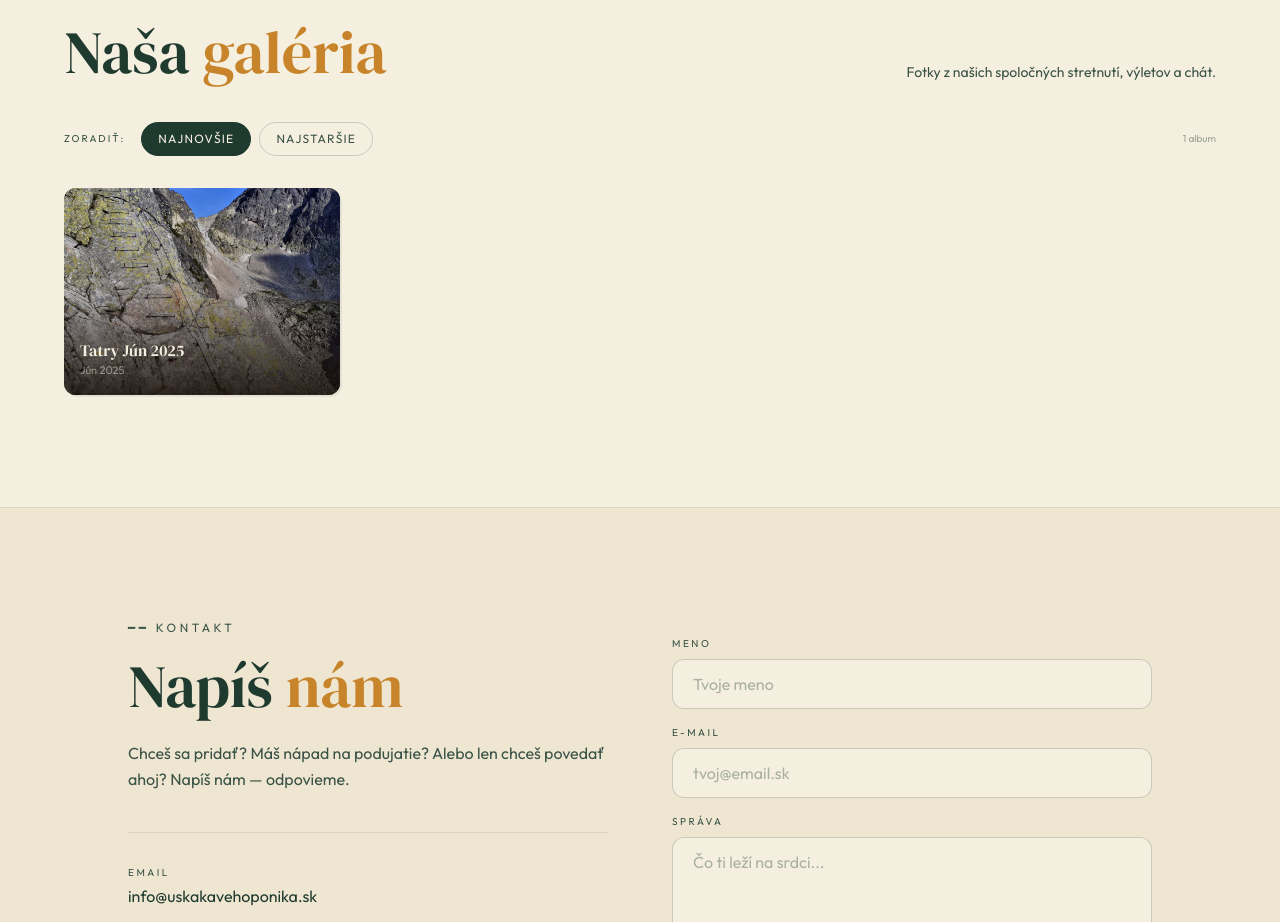
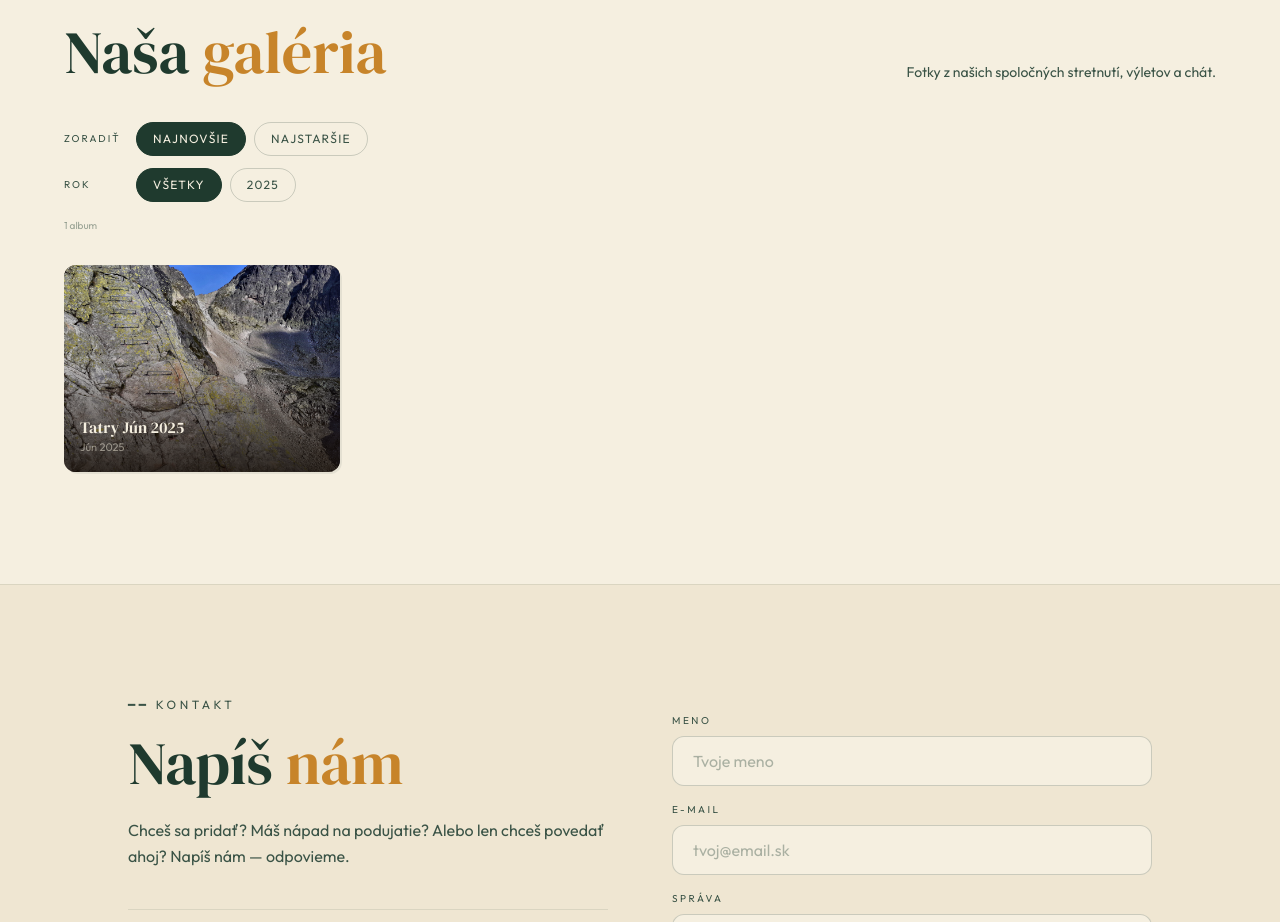
Before and after one commit to Zvalon/Web-uskakavehoponika, a React (Vite) app in the folder frontend/: page / in a window 1280 px wide. Shown: the part 3404-4326 px from the top of the page. Built offline with nearby package versions, Linux system fonts and the light colour scheme.

Commit message:
Add year filter to gallery

```diff
--- a/frontend/src/components/Gallery.jsx
+++ b/frontend/src/components/Gallery.jsx
@@ -187,17 +187,40 @@ function AlbumCard({ album, onOpenPrivate }) {
   )
 }
 
+function FilterBtn({ active, onClick, children }) {
+  return (
+    <button
+      onClick={onClick}
+      className={`font-body text-xs tracking-widest uppercase px-4 py-2 rounded-full border transition-all duration-200 whitespace-nowrap
+        ${active
+          ? 'bg-ink text-parchment border-ink'
+          : 'text-ink-soft border-ink/20 hover:border-ink/50 hover:text-ink'
+        }`}
+    >
+      {children}
+    </button>
+  )
+}
+
 // ── Hlavná sekcia ─────────────────────────────────────────────────────────────
 export default function Gallery() {
   const [modalAlbum, setModalAlbum] = useState(null)
-  const [sort, setSort] = useState('newest')
+  const [sort, setSort]             = useState('newest')
+  const [year, setYear]             = useState('all')
 
-  const sorted = useMemo(() => {
-    return [...ALBUMS].sort((a, b) => {
+  const years = useMemo(() => {
+    const unique = [...new Set(ALBUMS.map(a => a.sortDate.slice(0, 4)))]
+    return unique.sort((a, b) => b.localeCompare(a))
+  }, [])
+
+  const filtered = useMemo(() => {
+    return [...ALBUMS]
+      .filter(a => year === 'all' || a.sortDate.startsWith(year))
+      .sort((a, b) => {
         const cmp = a.sortDate.localeCompare(b.sortDate)
         return sort === 'newest' ? -cmp : cmp
       })
-  }, [sort])
+  }, [sort, year])
 
   return (
     <section id="galeria" className="py-16 md:py-28 px-4 sm:px-6 bg-parchment border-t border-ink/10">
@@ -221,32 +244,38 @@ export default function Gallery() {
           </motion.p>
         </motion.div>
 
-        {/* Filter */}
+        {/* Filtre */}
         <motion.div
           initial={{ opacity: 0, y: 12 }}
           whileInView={{ opacity: 1, y: 0 }}
           viewport={{ once: true }}
-          className="flex items-center gap-2 mb-8"
+          className="space-y-3 mb-8"
         >
-          <span className="font-body text-[10px] tracking-[0.2em] uppercase text-ink-soft mr-2">Zoradiť:</span>
+          {/* Zoradenie */}
+          <div className="flex flex-wrap items-center gap-2">
+            <span className="font-body text-[10px] tracking-[0.2em] uppercase text-ink-soft w-16">Zoradiť</span>
             {SORT_OPTIONS.map(opt => (
-            <button
-              key={opt.key}
-              onClick={() => setSort(opt.key)}
-              className={`font-body text-xs tracking-widest uppercase px-4 py-2 rounded-full border transition-all duration-200
-                ${sort === opt.key
-                  ? 'bg-ink text-parchment border-ink'
-                  : 'text-ink-soft border-ink/20 hover:border-ink/50 hover:text-ink'
-                }`}
-            >
+              <FilterBtn key={opt.key} active={sort === opt.key} onClick={() => setSort(opt.key)}>
                 {opt.label}
-            </button>
+              </FilterBtn>
             ))}
-          <span className="font-body text-[10px] text-ink-soft/50 ml-auto">
-            {sorted.length} {sorted.length === 1 ? 'album' : 'albumov'}
-          </span>
+          </div>
+
+          {/* Rok */}
+          <div className="flex flex-wrap items-center gap-2">
+            <span className="font-body text-[10px] tracking-[0.2em] uppercase text-ink-soft w-16">Rok</span>
+            <FilterBtn active={year === 'all'} onClick={() => setYear('all')}>Všetky</FilterBtn>
+            {years.map(y => (
+              <FilterBtn key={y} active={year === y} onClick={() => setYear(y)}>{y}</FilterBtn>
+            ))}
+          </div>
+
+          <p className="font-body text-[10px] text-ink-soft/50 pt-1">
+            {filtered.length} {filtered.length === 1 ? 'album' : filtered.length < 5 ? 'albumy' : 'albumov'}
+          </p>
         </motion.div>
 
+        {/* Grid */}
         <motion.div
           initial="hidden"
           whileInView="visible"
@@ -254,10 +283,16 @@ export default function Gallery() {
           variants={{ hidden: {}, visible: { transition: { staggerChildren: 0.08 } } }}
           className="grid grid-cols-2 sm:grid-cols-3 lg:grid-cols-4 gap-3 sm:gap-4"
         >
-          {sorted.map((album, i) => (
+          {filtered.map((album) => (
             <AlbumCard key={album.title} album={album} onOpenPrivate={setModalAlbum} />
           ))}
         </motion.div>
+
+        {filtered.length === 0 && (
+          <p className="font-body text-ink-soft text-sm text-center py-16">
+            Žiadne albumy pre vybraný rok.
+          </p>
+        )}
       </div>
 
       <AnimatePresence>
```
Lines whose indentation alone changed are shown as unchanged.
